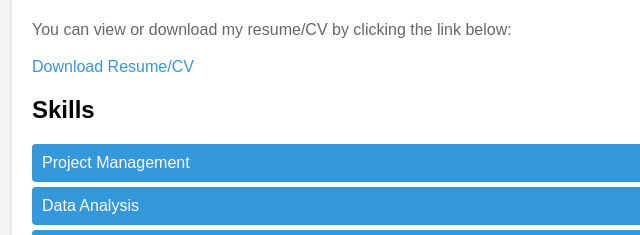
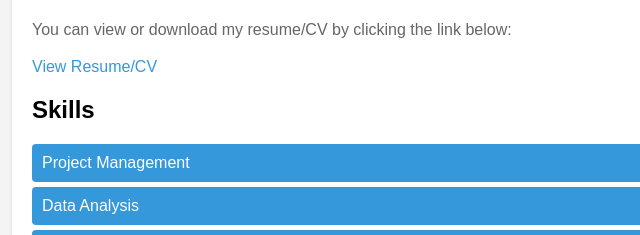
Before and after one commit to isingh268/isingh268.github.io, a plain HTML site: page index.html in a window 1280 px wide. Shown: the part 397-632 px from the top of the page, 208-848 px from the left. Drawn offline with Linux system fonts and the light colour scheme.

Commit message:
Update index.html

```diff
--- a/index.html
+++ b/index.html
@@ -75,7 +75,7 @@
         <section class="resume section">
             <h2>Resume/CV</h2>
             <p>You can view or download my resume/CV by clicking the link below:</p>
-            <a href="path/to/resume.pdf" target="_blank">Download Resume/CV</a>
+            <a href="https://drive.google.com/file/d/1xus7EmVsw1jmLU3EhnhdeA2CHUavd1AF/view?usp=sharing" target="_blank">View Resume/CV</a>
         </section>
 
         <section class="skills section">
```
